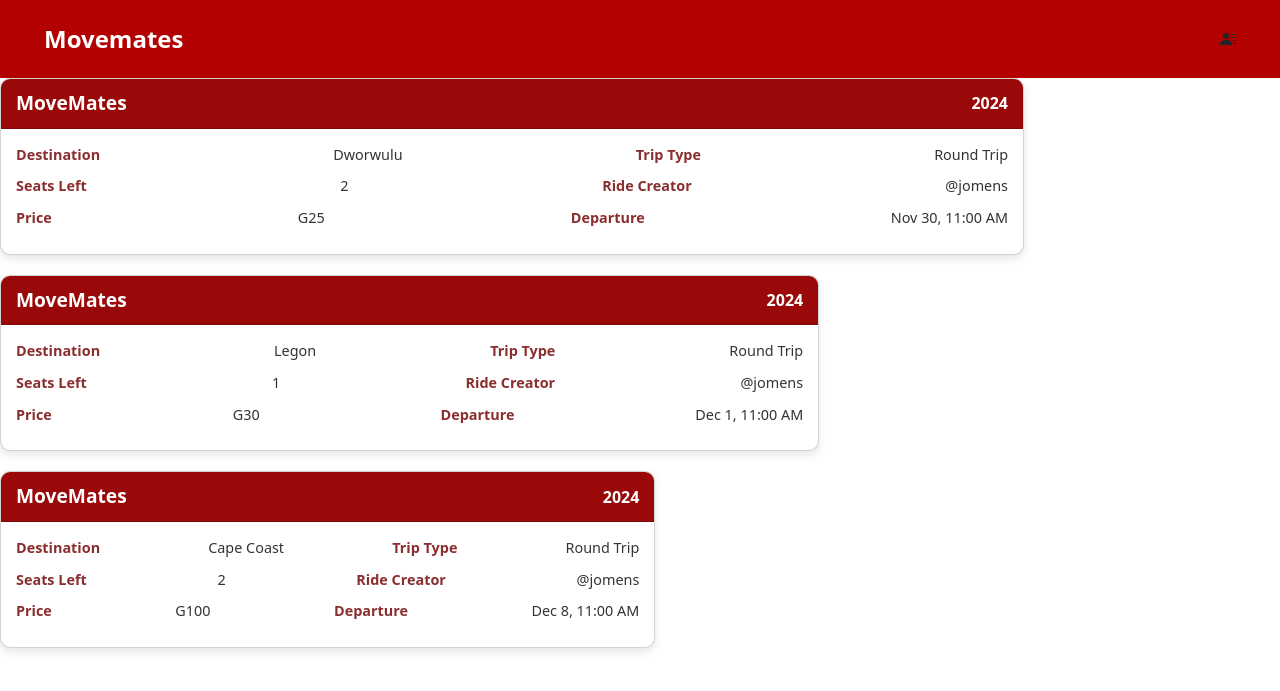
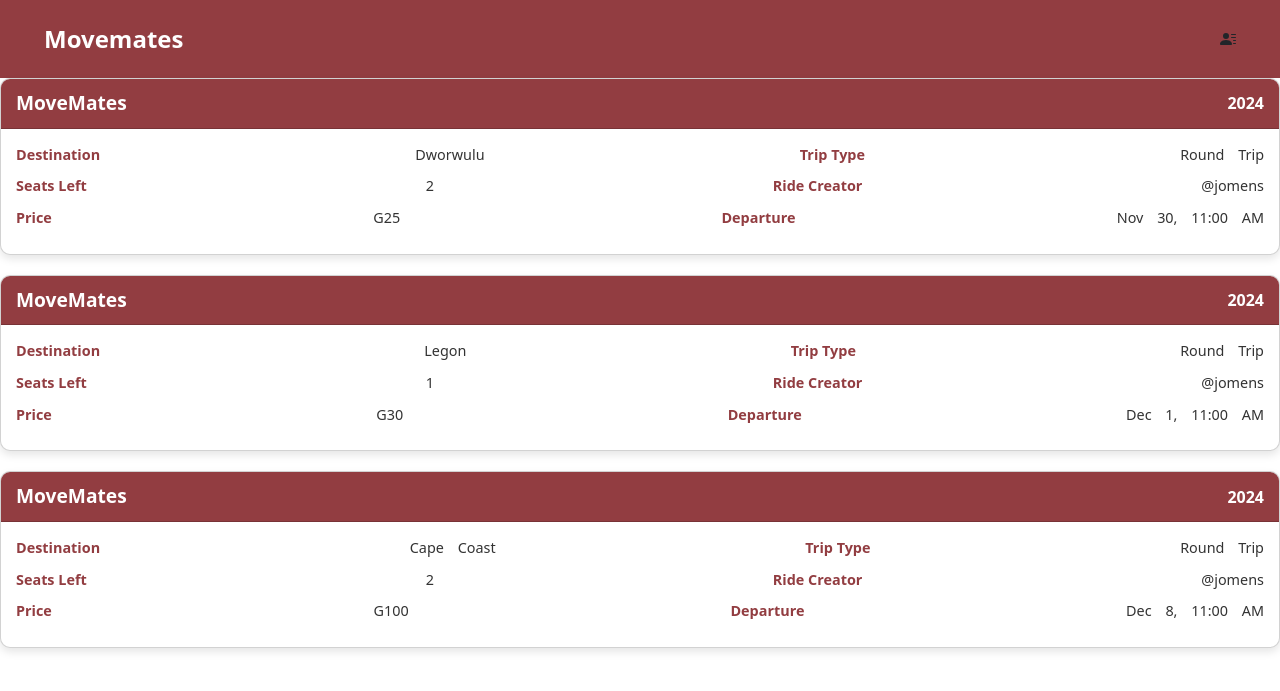
Before and after one commit to nignig0/web-tech-project, a PHP site: page /feed.html in a window 1280 px wide. Shown: the top 691 px of the page. Run offline with PHP 8.4, Linux system fonts and the light colour scheme.

Commit message:
feed.css

```diff
--- a/css/feed.css
+++ b/css/feed.css
@@ -1,6 +1,6 @@
 
 .navbar {
-    background-color: #b30000; /* Dark red */
+    background-color: #923D41; /* Dark red */
     padding: 1rem 2rem; /* Adds padding for a larger look */
 }
 
@@ -51,7 +51,7 @@
 
 
 .card-header {
-    background-color: #b30000;
+    background-color: #923D41;
     color: white;
     display: flex;
     justify-content: space-between;
@@ -66,7 +66,7 @@
 
 .card-container {
     width: 100%;
-    max-width: 80%;
+    max-width: 100%;
     height: 200%
 }
 
@@ -79,7 +79,7 @@
 }
 
 .card-header {
-    background-color: #9a0909;
+    background-color: #923D41;
     color: white;
     display: flex;
     justify-content: space-between;
@@ -99,6 +99,7 @@
 
 .card-content {
     padding: 15px;
+    border: 1px;
 }
 
 .card-row {
@@ -108,7 +109,7 @@
 }
 
 .label {
-    color: #8b2e2e;
+    color: #923D41;
     font-weight: bold;
     font-size: 0.9em;
 }
@@ -116,4 +117,6 @@
 .value {
     color: #333;
     font-size: 0.9em;
+    word-spacing: 10px;
+
 }
```
